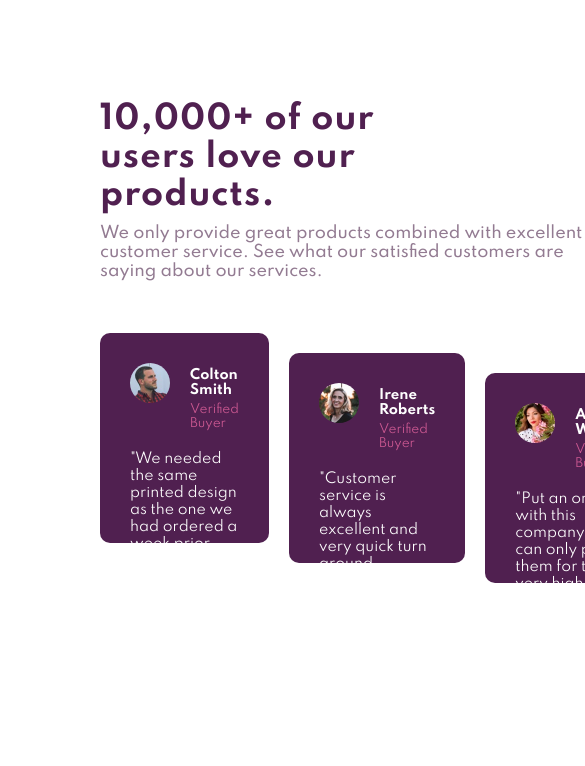
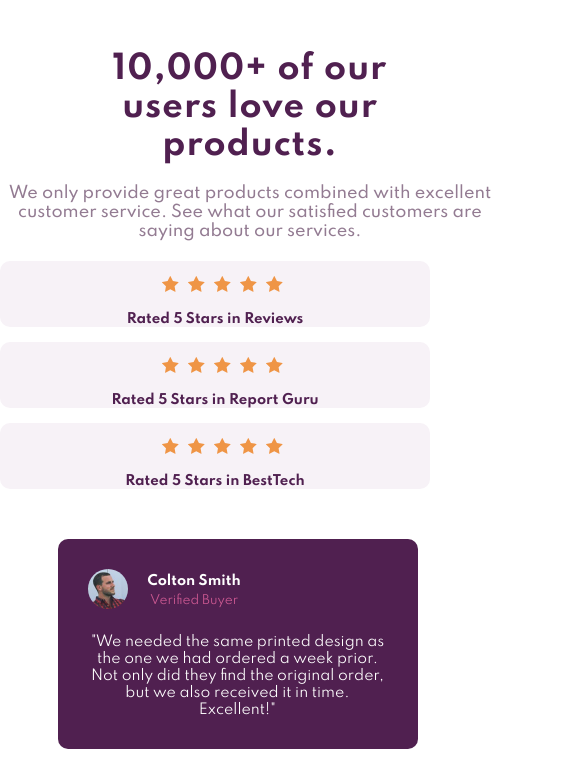
Before and after one commit to Vikaspundir24/social-proof-section-master, a plain HTML site: page index.html in a window 390 px wide. Shown: the top 766 px of the page, 585 px wide, since content can reach past the window. Drawn offline with Linux system fonts and the light colour scheme.

Commit message:
responsive

```diff
--- a/style.css
+++ b/style.css
@@ -11,8 +11,11 @@
     padding: 100px;
 }
 #upper{
+
+ flex-wrap: wrap;
     display: flex;
     flex-direction: row;
+    justify-content: space-around;
 }
 .left{
     display: flex;
@@ -78,10 +81,13 @@
 /* lower part */
 
 .lower{
+
+    margin-left: 85px;
     margin-top: 50px;
 }
 
 .containers2{
+    flex-wrap: wrap;
     display: flex;
 }
 .container4{
@@ -94,7 +100,7 @@
 
 .container5{
     margin-top: 20px;
-    margin-left: 20px;
+    margin-left: 40px;
     border-radius: 10px;
     padding: 30px;
     width: 300px;
@@ -103,7 +109,7 @@
 }
 .container6{
 margin-top: 40px;
-    margin-left: 20px;
+    margin-left: 40px;
     border-radius: 10px;
     padding: 30px;
     width: 300px;
@@ -136,3 +142,64 @@ margin-top: 40px;
     color: white;
     font-weight: 400;
 }
+
+/* Media queries */
+
+@media screen and (max-width : 767px){
+    body{
+        width: 100vw;
+        justify-content: center;
+        text-align: center;
+    }
+
+    .full{
+
+       align-items: center;
+        padding: 50px 0px;
+    }
+    #heading1{
+        margin-left: 100px;
+        margin-bottom: 10px;
+
+    }
+    .left{
+        width: 100vw;
+
+    }
+    .containers{
+        margin-top: 20px;
+        width: 100vw;
+
+
+    }
+    .container1{
+        display: block;
+        margin-left: 0px;
+    }
+
+    .container2{
+        display: block;
+        margin-left: 0px;
+    }
+
+    .container3{
+        display: block;
+        margin-left: 0px;
+    }
+    .container4{
+        margin-left: 0px;
+    }
+    .container5{
+        margin-left: 0px;
+    }
+    .container6{
+        margin-left: 0px;
+    }
+    .rated{
+        display: flex;
+        flex-direction: column;
+        padding: 0px 15px;
+
+    }
+
+}
```
